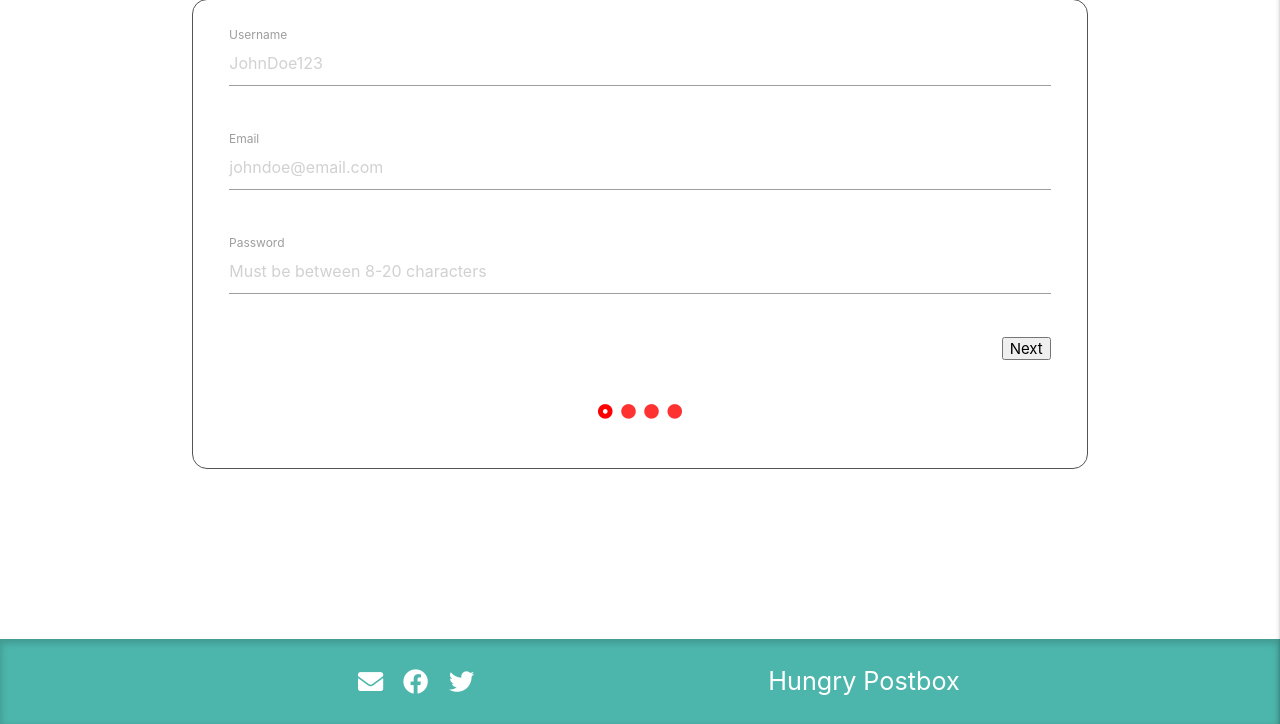
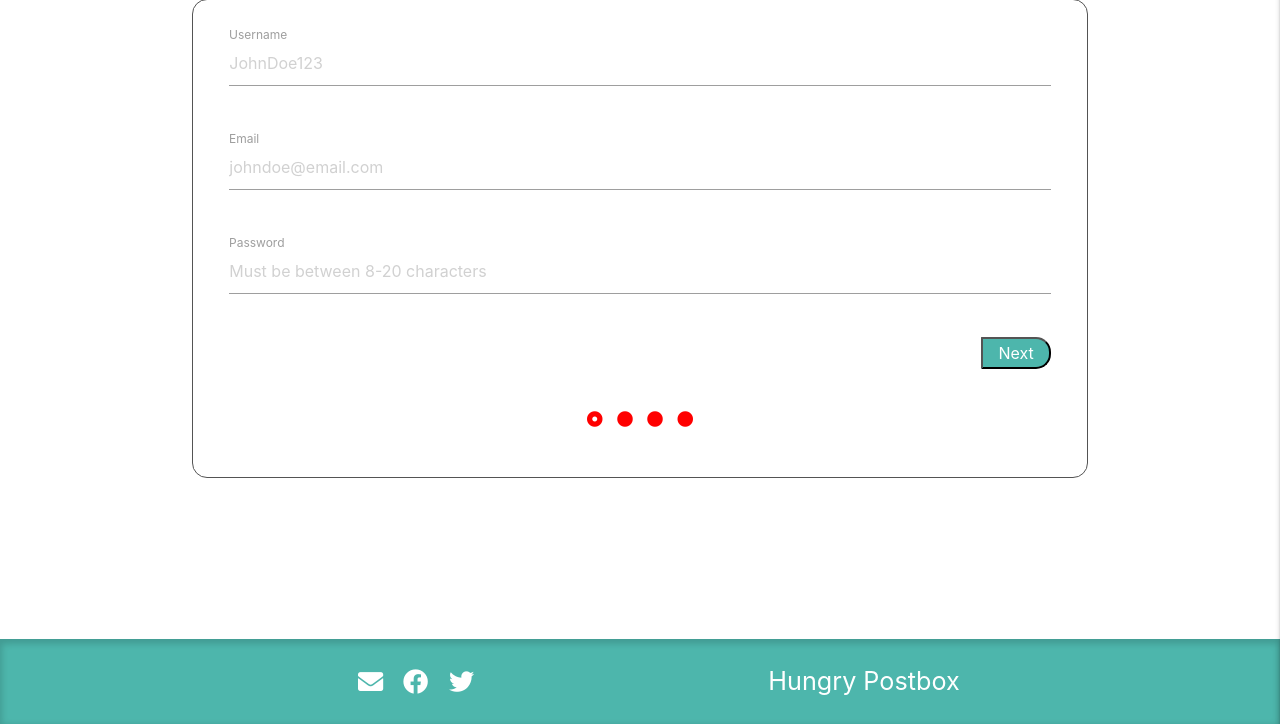
Before and after one commit to shanekeran/hungry-postbox, a Flask app: page /register in a window 1280 px wide. Shown: the part 131-855 px from the top of the page. Run offline with Flask 2, Linux system fonts and the light colour scheme; some libraries are stand-ins or nearby versions.

Commit message:
Add initial custom styling and alignment to form previous/next buttons

```diff
--- a/static/css/style.css
+++ b/static/css/style.css
@@ -261,17 +261,9 @@
 
   .indicator {
     color: red;
-    height: 15px;
-    width: 15px;
-    margin: 0 2px;
-    border: none;
-    border-radius: 50%;
+    font-size: 16px;
+    margin: 0 5px;
     display: inline-block;
-    opacity: 0.8;
-  }
-
-  .indicator.active {
-    opacity: 1;
   }
 
   .indicator.finish {
@@ -283,7 +275,19 @@
     overflow: auto;
   }
 
-  #form-buttons{
+  #prevBtn, #nextBtn {
+    font-size: 16px;
+    padding: 5px 15px;
+    background-color: #4db6ac;
+    color: white;
+  }
+
+  #prevBtn{
+    border-radius: 15px 1px 1px 15px;
+  }
+
+  #nextBtn{
+    border-radius: 1px 15px 15px 1px;
     float: right;
   }
 
--- a/templates/register.html
+++ b/templates/register.html
@@ -78,10 +78,8 @@
                 </div>
                 <!-- Prev/Next buttons -->
                 <div id="form-button-container">
-                    <div id="form-buttons">
                       <button type="button" id="prevBtn" onclick="nextPrev(-1)">Previous</button>
                       <button type="button" id="nextBtn" onclick="nextPrev(1)">Next</button>
-                    </div>
                   </div>
                 <!-- Indicator icons -->
                 <div id="indicator-container">
```
